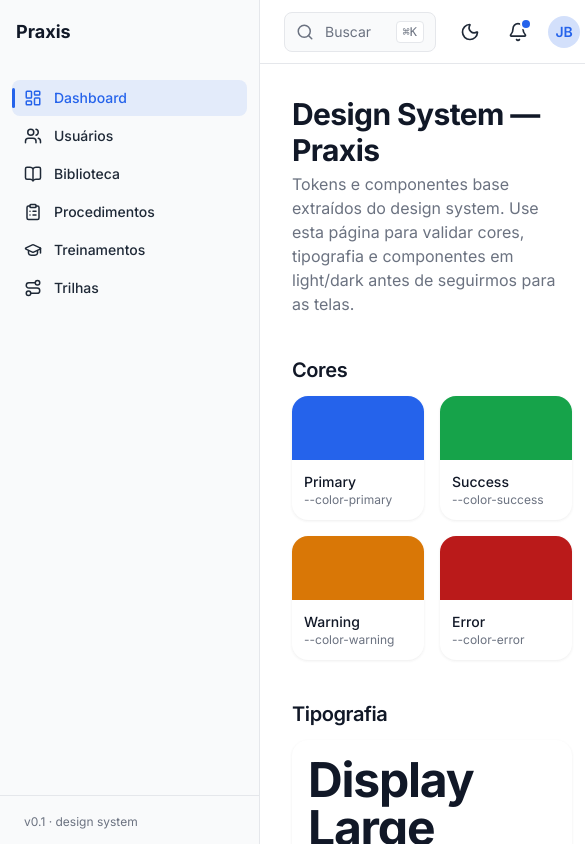
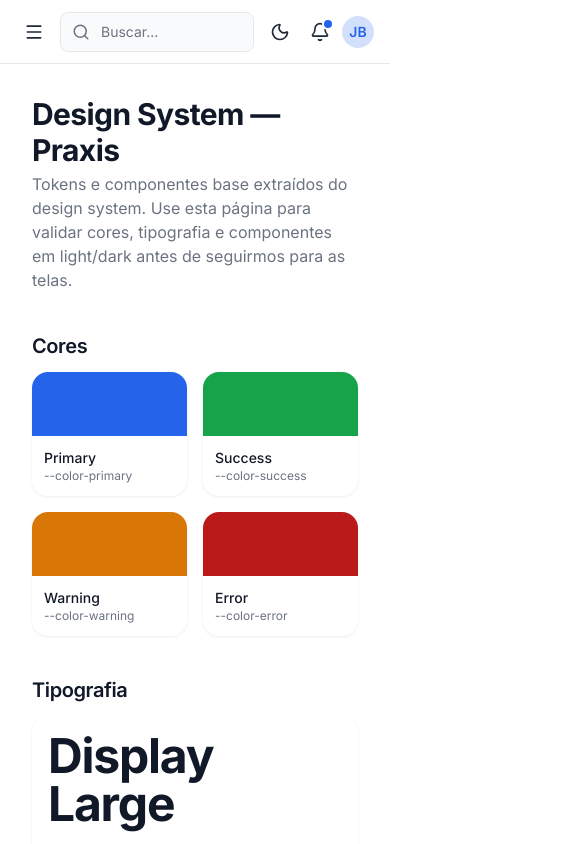
Before and after one commit to joaobatis1a/praxis, a React (Vite) app: page /design-system in a window 390 px wide. Shown: the top 844 px of the page, 585 px wide, since content can reach past the window. Built offline with nearby package versions, Linux system fonts and the light colour scheme.

Commit message:
Make app shell responsive with mobile sidebar drawer

```diff
--- a/src/components/ui/Header.tsx
+++ b/src/components/ui/Header.tsx
@@ -1,11 +1,12 @@
 import type { ReactNode } from 'react'
-import { Search, Bell } from 'lucide-react'
+import { Search, Bell, Menu } from 'lucide-react'
 import { cn } from '../../lib/cn'
 
 export interface HeaderProps {
   onSearch?: (value: string) => void
   notificationCount?: number
   onNotificationsClick?: () => void
+  onMenuClick?: () => void
   rightSlot?: ReactNode
   avatar?: ReactNode
 }
@@ -14,12 +15,24 @@ export function Header({
   onSearch,
   notificationCount = 0,
   onNotificationsClick,
+  onMenuClick,
   rightSlot,
   avatar,
 }: HeaderProps) {
   return (
-    <header className="flex h-16 shrink-0 items-center gap-4 border-b border-border bg-surface-card px-6">
-      <div className="relative w-full max-w-md">
+    <header className="flex h-16 shrink-0 items-center gap-2 border-b border-border bg-surface-card px-4 sm:gap-4 sm:px-6">
+      {onMenuClick && (
+        <button
+          type="button"
+          onClick={onMenuClick}
+          aria-label="Abrir menu"
+          className="shrink-0 rounded-md p-2 text-text-secondary hover:bg-surface-hover hover:text-text-primary md:hidden"
+        >
+          <Menu size={20} />
+        </button>
+      )}
+
+      <div className="relative w-full min-w-0 max-w-md">
         <Search
           size={18}
           strokeWidth={2}
@@ -29,14 +42,14 @@ export function Header({
           type="text"
           placeholder="Buscar..."
           onChange={(e) => onSearch?.(e.target.value)}
-          className="h-10 w-full rounded-md border border-border bg-surface pl-10 pr-16 text-sm text-text-primary placeholder:text-text-muted focus:outline-none focus:border-primary focus:ring-3 focus:ring-primary/20"
+          className="h-10 w-full rounded-md border border-border bg-surface pl-10 pr-3 text-sm text-text-primary placeholder:text-text-muted focus:outline-none focus:border-primary focus:ring-3 focus:ring-primary/20 sm:pr-16"
         />
-        <kbd className="pointer-events-none absolute right-3 top-1/2 -translate-y-1/2 rounded-sm border border-border bg-surface-card px-1.5 py-0.5 text-xs text-text-muted">
+        <kbd className="pointer-events-none absolute right-3 top-1/2 hidden -translate-y-1/2 rounded-sm border border-border bg-surface-card px-1.5 py-0.5 text-xs text-text-muted sm:block">
           ⌘K
         </kbd>
       </div>
 
-      <div className="ml-auto flex items-center gap-3">
+      <div className="ml-auto flex shrink-0 items-center gap-1 sm:gap-3">
         {rightSlot}
 
         <button
--- a/src/components/ui/Sidebar.tsx
+++ b/src/components/ui/Sidebar.tsx
@@ -1,5 +1,6 @@
 import type { ReactNode } from 'react'
 import { NavLink } from 'react-router-dom'
+import { X } from 'lucide-react'
 import { cn } from '../../lib/cn'
 
 export interface SidebarItem {
@@ -17,12 +18,40 @@ export interface SidebarProps {
   sections: SidebarSection[]
   header?: ReactNode
   footer?: ReactNode
+  /** Controls the off-canvas drawer below the `md` breakpoint. Ignored at `md` and up, where the sidebar is always visible. */
+  open?: boolean
+  onClose?: () => void
 }
 
-export function Sidebar({ sections, header, footer }: SidebarProps) {
+export function Sidebar({ sections, header, footer, open = false, onClose }: SidebarProps) {
   return (
-    <aside className="flex h-screen w-sidebar shrink-0 flex-col border-r border-border bg-surface">
-      {header && <div className="flex h-16 items-center px-4">{header}</div>}
+    <>
+      {open && (
+        <div
+          aria-hidden
+          onClick={onClose}
+          className="fixed inset-0 z-40 bg-black/40 md:hidden"
+        />
+      )}
+
+      <aside
+        className={cn(
+          'fixed inset-y-0 left-0 z-50 flex h-screen w-sidebar shrink-0 -translate-x-full flex-col border-r border-border bg-surface transition-transform duration-200 ease-out',
+          'md:static md:z-auto md:translate-x-0',
+          open && 'translate-x-0',
+        )}
+      >
+        <div className="flex h-16 items-center justify-between px-4">
+          {header}
+          <button
+            type="button"
+            onClick={onClose}
+            aria-label="Fechar menu"
+            className="rounded-md p-1.5 text-text-muted hover:bg-surface-hover hover:text-text-primary md:hidden"
+          >
+            <X size={18} />
+          </button>
+        </div>
 
         <nav className="flex-1 overflow-y-auto px-3 py-4">
           {sections.map((section, i) => (
@@ -38,6 +67,7 @@ export function Sidebar({ sections, header, footer }: SidebarProps) {
                     <NavLink
                       to={item.to}
                       end
+                      onClick={onClose}
                       className={({ isActive }) =>
                         cn(
                           'relative flex items-center gap-3 rounded-md px-3 py-2 text-sm font-medium text-text-secondary transition-colors',
@@ -65,5 +95,6 @@ export function Sidebar({ sections, header, footer }: SidebarProps) {
 
         {footer && <div className="border-t border-border p-3">{footer}</div>}
       </aside>
+    </>
   )
 }
--- a/src/features/dashboard/AppLayout.tsx
+++ b/src/features/dashboard/AppLayout.tsx
@@ -15,6 +15,7 @@ export function AppLayout() {
   const { user, logout } = useAuth()
   const navigate = useNavigate()
   const [menuOpen, setMenuOpen] = useState(false)
+  const [sidebarOpen, setSidebarOpen] = useState(false)
 
   if (!user) return null
 
@@ -29,6 +30,8 @@ export function AppLayout() {
   return (
     <div className="flex h-screen bg-background">
       <Sidebar
+        open={sidebarOpen}
+        onClose={() => setSidebarOpen(false)}
         header={<span className="text-lg font-bold text-text-primary">Praxis</span>}
         sections={[
           {
@@ -50,6 +53,7 @@ export function AppLayout() {
         <Header
           notificationCount={3}
           onNotificationsClick={() => navigate('/notificacoes')}
+          onMenuClick={() => setSidebarOpen(true)}
           rightSlot={<ThemeToggle />}
           avatar={
             <div className="relative">
--- a/src/pages/DesignSystemPage.tsx
+++ b/src/pages/DesignSystemPage.tsx
@@ -50,11 +50,14 @@ const swatches = [
 
 export function DesignSystemPage() {
   const [modalOpen, setModalOpen] = useState(false)
+  const [sidebarOpen, setSidebarOpen] = useState(false)
 
   return (
     <div className="flex min-h-screen bg-background">
       <Sidebar
         sections={sections}
+        open={sidebarOpen}
+        onClose={() => setSidebarOpen(false)}
         header={<span className="text-lg font-bold text-text-primary">Praxis</span>}
         footer={<span className="px-3 text-xs text-text-muted">v0.1 · design system</span>}
       />
@@ -62,6 +65,7 @@ export function DesignSystemPage() {
       <div className="flex flex-1 flex-col">
         <Header
           notificationCount={3}
+          onMenuClick={() => setSidebarOpen(true)}
           rightSlot={<ThemeToggle />}
           avatar={
             <div className="h-8 w-8 rounded-full bg-primary/20 text-center text-sm font-semibold leading-8 text-primary">
```
Lines whose indentation alone changed are shown as unchanged.
